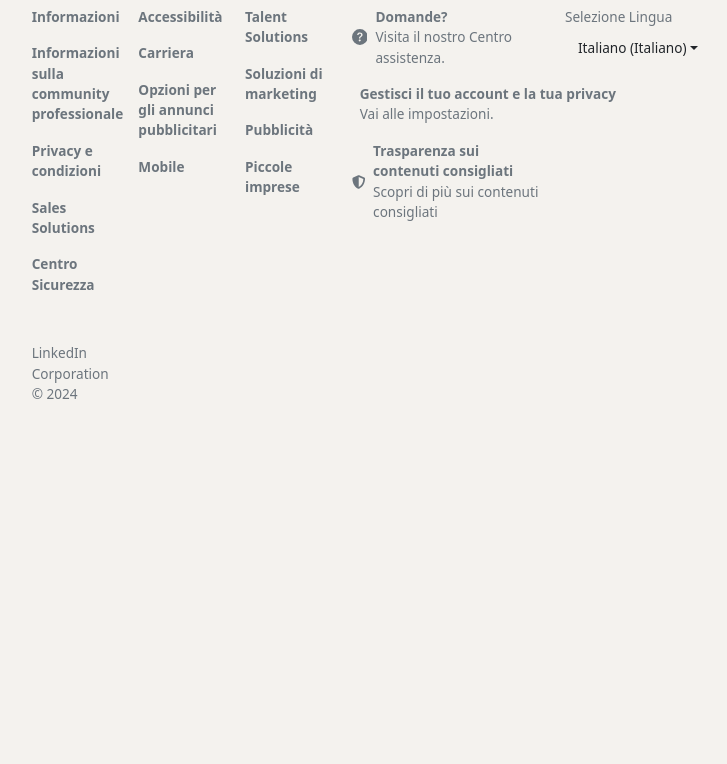
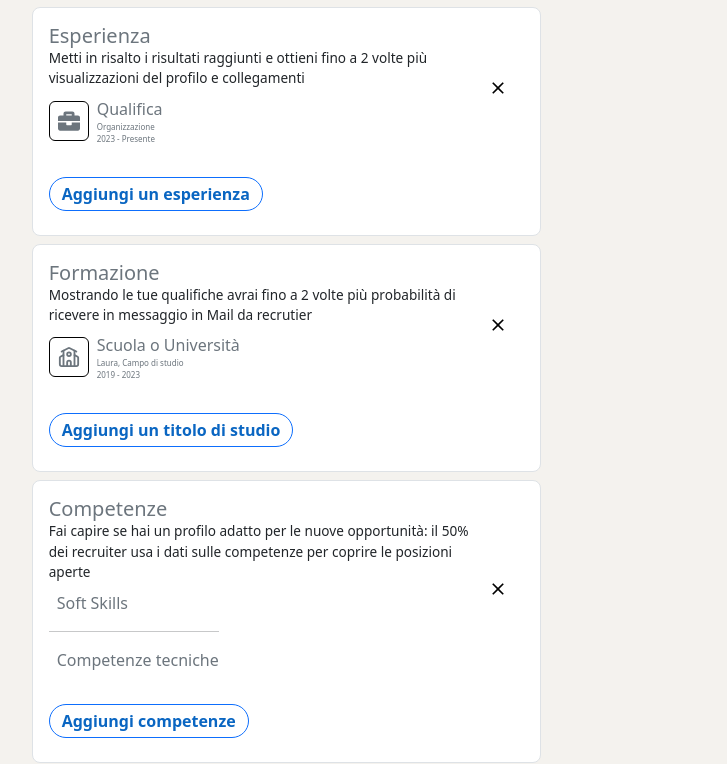
Before and after one commit to AlessandroQuerci/BW3-LINKEDIN-CLONE, a React (Vite) app: page /profile/1 in a window 1280 px wide. Shown: the part 1437-2201 px from the top of the page, without its empty margins (247-974 px from the left). Before the commit the page ends 1857 px from the top, so only its background shows below. Built offline with nearby package versions, Linux system fonts and the light colour scheme; no server answers.

Commit message:
aggiunta card esoerienze, competenze e formazione

```diff
--- a/src/components/ProfilePage.jsx
+++ b/src/components/ProfilePage.jsx
@@ -1,11 +1,15 @@
 import { Button, Col, Container, Row } from "react-bootstrap";
 import userEmpty from "../assets/image/empty-user.png";
 import userNoPhoto from "../assets/image/no-photo.png";
-import React, { useEffect } from "react";
+import { useEffect } from "react";
 import Slider from "react-slick";
 import "slick-carousel/slick/slick.css";
 import "slick-carousel/slick/slick-theme.css";
 import { useDispatch, useSelector } from "react-redux";
+import { IoMdClose } from "react-icons/io";
+import { FaBriefcase } from "react-icons/fa";
+import { LuSchool } from "react-icons/lu";
+
 //MEDIA
 import littleHouse from "../assets/image/little-house.png";
 import littleCamera from "../assets/image/little-camera.png";
@@ -157,20 +161,37 @@ const ProfilePage = () => {
           <Col xs={5}>
             <div className="d-flex flex-column bg-white border border-1 rounded-3 mb-2">
               <div id="userField">
-                <img src={userEmpty} alt="" className="img-fluid object-fit-cover rounded-top-3 w-100" />
-                <Button className="p-2 bg-white border-0 z-1 rounded-circle d-flex justify-content-center" id="btn-camera">
+                <img
+                  src={userEmpty}
+                  alt=""
+                  className="img-fluid object-fit-cover rounded-top-3 w-100"
+                />
+                <Button
+                  className="p-2 bg-white border-0 z-1 rounded-circle d-flex justify-content-center"
+                  id="btn-camera"
+                >
                   <FaCamera className="text-success" />
                 </Button>
               </div>
               <div className="mb-4" id="userNoPhoto">
-                <Button className="rounded-circle bg-transparent border-0 " id="addPhoto">
-                  <img src={userImage} alt="" className="img-fluid object-fit-cover rounded-circle " id="userImage" />
+                <Button
+                  className="rounded-circle bg-transparent border-0 "
+                  id="addPhoto"
+                >
+                  <img
+                    src={userImage}
+                    alt=""
+                    className="img-fluid object-fit-cover rounded-circle "
+                    id="userImage"
+                  />
                 </Button>
               </div>
               <div className=" d-flex justify-content-start flex-column mx-4">
                 <div className="d-flex justify-content-between align-items-center">
                   <div className=" d-flex justify-content-start align-items-center">
-                    <h4 className="h4  me-2 mb-0">{userName + " " + userSurname}</h4>
+                    <h4 className="h4  me-2 mb-0">
+                      {userName + " " + userSurname}
+                    </h4>
                     <Button className="rounded-pill bg-white text-linkedin fw-bold fs-7 p-0 px-2 d-flex justify-content-center align-items-center blueBtns ">
                       <IoShieldCheckmarkOutline className="fs-6 me-1" />
                       Aggiungi badge di verifica
@@ -218,7 +239,8 @@ const ProfilePage = () => {
                         <p className="m-0 ms-2">In quale settore lavori?</p>
                       </div>
                       <p className="text-secondary fs-7 mb-4  fw-bold ">
-                        Gli utenti che aggiungono un settore ricevono fino a 2,5 volte più visualizzazioni del profilo.
+                        Gli utenti che aggiungono un settore ricevono fino a 2,5
+                        volte più visualizzazioni del profilo.
                       </p>
                       <Button className="rounded-pill bg-white text-secondary fw-bold fs-6 py-1 px-2 d-flex justify-content-center align-items-center me-2 border-secondary blackBtns ">
                         Aggiungi settore
@@ -229,10 +251,14 @@ const ProfilePage = () => {
                     <div className="border border-1 rounded px-3 py-3 me-3">
                       <div className="d-flex justify-content-start align-items-center mb-3">
                         <img src={littleCamera} alt="" />
-                        <p className="m-0 ms-2">Aggiungi una foto al tuo profilo per aiutare gli altri a riconoscerti</p>
+                        <p className="m-0 ms-2">
+                          Aggiungi una foto al tuo profilo per aiutare gli altri
+                          a riconoscerti
+                        </p>
                       </div>
                       <p className="text-secondary fs-7 mb-4  fw-bold ">
-                        Gli utenti con una foto del profilo ricevono fino a 2,3 volte più visualizzazioni del profilo.
+                        Gli utenti con una foto del profilo ricevono fino a 2,3
+                        volte più visualizzazioni del profilo.
                       </p>
                       <Button className="rounded-pill bg-white text-secondary fw-bold fs-6 py-1 px-2 d-flex justify-content-center align-items-center me-2 border-secondary  blackBtns">
                         Aggiungi foto
@@ -243,10 +269,14 @@ const ProfilePage = () => {
                     <div className="border border-1 rounded px-3 py-3 me-3">
                       <div className="d-flex justify-content-start align-items-center mb-3">
                         <img src={littleWindow} alt="" />
-                        <p className="m-0 ms-2 text-truncate">Scrivi un riepilogo per mettere in evidenza la tua personalità o la tua esperienza lavorativa</p>
+                        <p className="m-0 ms-2 text-truncate">
+                          Scrivi un riepilogo per mettere in evidenza la tua
+                          personalità o la tua esperienza lavorativa
+                        </p>
                       </div>
                       <p className="text-secondary fs-7 mb-4  fw-bold ">
-                        Gli utenti che includono un riepilogo ricevono fino a 3,9 volte più visualizzazioni del profilo.
+                        Gli utenti che includono un riepilogo ricevono fino a
+                        3,9 volte più visualizzazioni del profilo.
                       </p>
                       <Button className="rounded-pill bg-white text-secondary fw-bold fs-6 py-1 px-2 d-flex justify-content-center align-items-center me-2 border-secondary blackBtns">
                         Aggiungi un riepilogo
@@ -268,8 +298,12 @@ const ProfilePage = () => {
                       <div className="d-flex justify-content-start align-items-top">
                         <BsFillPeopleFill className="fs-3 me-2" />
                         <div className="d-flex flex-column">
-                          <p className="fw-bold m-0 fs-6 ">3 visualizzazioni del profilo</p>
-                          <p className="fs-7">Scopri chi ha visitato il tuo profilo</p>
+                          <p className="fw-bold m-0 fs-6 ">
+                            3 visualizzazioni del profilo
+                          </p>
+                          <p className="fs-7">
+                            Scopri chi ha visitato il tuo profilo
+                          </p>
                         </div>
                       </div>
                     </Col>
@@ -277,8 +311,12 @@ const ProfilePage = () => {
                       <div className="d-flex justify-content-start align-items-top">
                         <IoStatsChartSharp className="fs-3 me-2" />
                         <div className="d-flex flex-column">
-                          <p className="fw-bold m-0 fs-6 ">0 impressioni del post</p>
-                          <p className="fs-7 m-0">Crea un post per aumentare l'interesse</p>
+                          <p className="fw-bold m-0 fs-6 ">
+                            0 impressioni del post
+                          </p>
+                          <p className="fs-7 m-0">
+                            Crea un post per aumentare l'interesse
+                          </p>
                           <p className="fs-7 text-secondary">Ultimi 7 giorni</p>
                         </div>
                       </div>
@@ -295,7 +333,10 @@ const ProfilePage = () => {
                 <div className="d-flex justify-content-between align-items-top mb-3">
                   <div className="pt-2">
                     <h3 className="fs-5 m-0 ">Attività</h3>
-                    <a href="#" className="text-primary d-flex justify-content-start align-items-center text-decoration-none">
+                    <a
+                      href="#"
+                      className="text-primary d-flex justify-content-start align-items-center text-decoration-none"
+                    >
                       0 follower
                     </a>
                   </div>
@@ -308,12 +349,121 @@ const ProfilePage = () => {
                     </Button>
                   </div>
                 </div>
-                <p className="text-black m-0 ">Non hai ancora pubblicato nulla</p>
-                <p className="text-secondary  fs-7 fw-light mb-2">I posti che condividi appariranno qui</p>
+                <p className="text-black m-0 ">
+                  Non hai ancora pubblicato nulla
+                </p>
+                <p className="text-secondary  fs-7 fw-light mb-2">
+                  I posti che condividi appariranno qui
+                </p>
               </div>
               <Button className="border-0 bg-transparent text-secondary w-100 rounded-0 rounded-bottom border-top p-0 m-0 py-2 d-flex justify-content-center align-items-center  fw-bold showBtns">
-                Mostra tutte le attività <FaLongArrowAltRight className="ms-1" />
+                Mostra tutte le attività{" "}
+                <FaLongArrowAltRight className="ms-1" />
               </Button>
+            </div>
+            <div className="d-flex flex-column bg-white border border-1 rounded-3  mb-2 dashed-border">
+              <div className="px-3 pt-2">
+                <div className="d-flex justify-content-between align-items-top mb-3">
+                  <div className="pt-2">
+                    <h3 className="fs-5 m-0 text-secondary">Esperienza</h3>
+                    <p className="fs-7 fw-light mb-2">
+                      Metti in risalto i risultati raggiunti e ottieni fino a 2
+                      volte più visualizzazioni del profilo e collegamenti
+                    </p>
+                    <div className="d-flex  justify-content-start align-items-center mb-3">
+                      <FaBriefcase className="fs-1 p-2 text-secondary border  border-black border-1 rounded " />
+                      <div className="d-flex flex-column">
+                        <p className="m-0 ms-2 fs-6 text-secondary ">
+                          Qualifica
+                        </p>
+                        <p className="m-0 ms-2 fs-8 text-secondary ">
+                          Organizzazione
+                        </p>
+                        <p className="m-0 ms-2 fs-8 text-secondary ">
+                          2023 - Presente
+                        </p>
+                      </div>
+                    </div>
+                  </div>
+                  <div className=" d-flex justify-content-end align-items-center">
+                    <Button className="border-0 bg-transparent rounded-circle d-flex justify-content-center align-items-center p-3 pencilBtns">
+                      <IoMdClose className="fs-5 text-black  " />
+                    </Button>
+                  </div>
+                </div>
+                <Button className="rounded-pill bg-white text-linkedin fw-bold fs-6 py-1 d-flex justify-content-center align-items-center me-2 mb-4 border-primary blueBtns ">
+                  Aggiungi un esperienza
+                </Button>
+              </div>
+            </div>
+            <div className="d-flex flex-column bg-white border border-1 rounded-3  mb-2 dashed-border">
+              <div className="px-3 pt-2">
+                <div className="d-flex justify-content-between align-items-top mb-3">
+                  <div className="pt-2">
+                    <h3 className="fs-5 m-0 text-secondary">Formazione</h3>
+                    <p className="fs-7 fw-light mb-2">
+                      Mostrando le tue qualifiche avrai fino a 2 volte più
+                      probabilità di ricevere in messaggio in Mail da recrutier
+                    </p>
+                    <div className="d-flex  justify-content-start align-items-center mb-3">
+                      <LuSchool className="fs-1 p-2 text-secondary border  border-black border-1 rounded " />
+                      <div className="d-flex flex-column">
+                        <p className="m-0 ms-2 fs-6 text-secondary ">
+                          Scuola o Università
+                        </p>
+                        <p className="m-0 ms-2 fs-8 text-secondary ">
+                          Laura, Campo di studio
+                        </p>
+                        <p className="m-0 ms-2 fs-8 text-secondary ">
+                          2019 - 2023
+                        </p>
+                      </div>
+                    </div>
+                  </div>
+                  <div className=" d-flex justify-content-end align-items-center">
+                    <Button className="border-0 bg-transparent rounded-circle d-flex justify-content-center align-items-center p-3 pencilBtns">
+                      <IoMdClose className="fs-5 text-black  " />
+                    </Button>
+                  </div>
+                </div>
+                <Button className="rounded-pill bg-white text-linkedin fw-bold fs-6 py-1 d-flex justify-content-center align-items-center me-2 mb-4 border-primary blueBtns ">
+                  Aggiungi un titolo di studio
+                </Button>
+              </div>
+            </div>
+
+            <div className="d-flex flex-column bg-white border border-1 rounded-3  mb-2 dashed-border mb-5">
+              <div className="px-3 pt-2">
+                <div className="d-flex justify-content-between align-items-top mb-3">
+                  <div className="pt-2">
+                    <h3 className="fs-5 m-0 text-secondary">Competenze</h3>
+                    <p className="fs-7 fw-light mb-2">
+                      Fai capire se hai un profilo adatto per le nuove
+                      opportunità: il 50% dei recruiter usa i dati sulle
+                      competenze per coprire le posizioni aperte
+                    </p>
+                    <div className="d-flex  justify-content-start align-items-center mb-3">
+                      <div className="d-flex flex-column">
+                        <p className="m-0 ms-2 fs-6 text-secondary ">
+                          Soft Skills
+                        </p>
+                        <hr />
+                        <p className="m-0 ms-2 fs-6 text-secondary ">
+                          Competenze tecniche
+                        </p>
+                      </div>
+                    </div>
+                  </div>
+                  <div className=" d-flex justify-content-end align-items-center">
+                    <Button className="border-0 bg-transparent rounded-circle d-flex justify-content-center align-items-center p-3 pencilBtns">
+                      <IoMdClose className="fs-5 text-black  " />
+                    </Button>
+                  </div>
+                </div>
+                <Button className="rounded-pill bg-white text-linkedin fw-bold fs-6 py-1 d-flex justify-content-center align-items-center me-2 mb-4 border-primary blueBtns ">
+                  Aggiungi competenze
+                </Button>
+              </div>
             </div>
           </Col>
           <Col xs={2}>
@@ -332,7 +482,9 @@ const ProfilePage = () => {
                   <ImPencil className="fs-5 text-black  " />
                 </Button>
               </div>
-              <p className="text-secondary fw-light mb-3 ">www.linkedin.com/in/alessandro-querci-887a28239</p>
+              <p className="text-secondary fw-light mb-3 ">
+                www.linkedin.com/in/alessandro-querci-887a28239
+              </p>
             </div>
             <div className="sticky-top">
               <img src={hiring} alt="" className="w-100 rounded sticky-top" />
```
